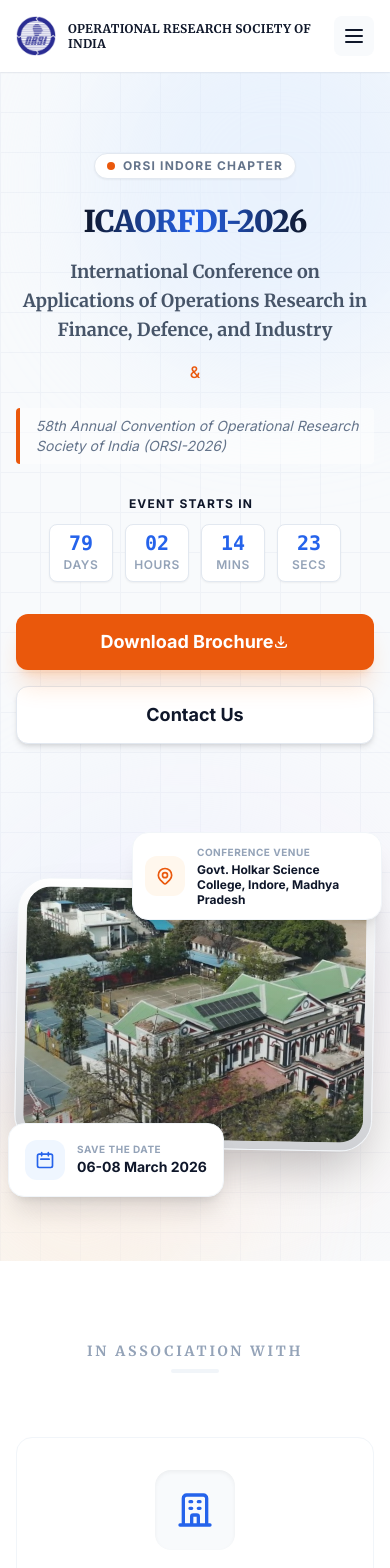
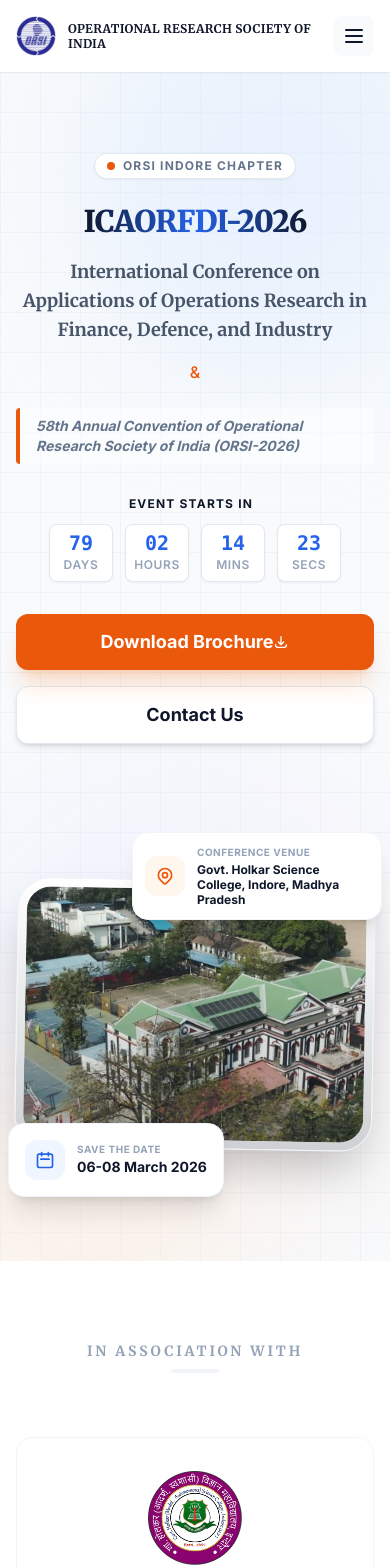
Before and after one commit to vikrantwiz02/ORSI-Conference-2025, a React (Vite) app: page / in a window 390 px wide. Shown: the top 1568 px of the page. Built offline with nearby package versions, Linux system fonts and the light colour scheme.

Commit message:
Refactor code structure for improved readability and maintainability

```diff
--- a/components/CommitteeSection.tsx
+++ b/components/CommitteeSection.tsx
@@ -1,5 +1,5 @@
 import React, { useState } from 'react';
-import { PATRONS, CHAIRS, ADVISORY_COMMITTEE, ORGANIZING_COMMITTEE } from '../constants';
+import { PATRONS, CHAIRS, ADVISORY_COMMITTEE, ORGANIZING_COMMITTEE, ORSI_COUNCIL_MEMBERS } from '../constants';
 
 const CommitteeSection: React.FC = () => {
   const [showAllAdvisory, setShowAllAdvisory] = useState(false);
@@ -58,22 +58,29 @@
             <h3 className="text-2xl font-bold text-govt-navy mb-8 text-center bg-slate-50 py-4 rounded-xl mx-auto max-w-3xl border border-slate-200">
                 Organizing Committee
             </h3>
-            <div className="grid grid-cols-1 md:grid-cols-2 gap-8 mb-16 max-w-4xl mx-auto">
+            <div className="grid grid-cols-1 md:grid-cols-2 lg:grid-cols-3 gap-8 mb-16">
                 {ORGANIZING_COMMITTEE.map((person, idx) => {
-                    const isObject = typeof person === 'object' && person !== null;
-                    const personObj = isObject ? person as { name: string; affiliation: string; email?: string } : null;
+                    const parts = person.split(', ');
+                    const name = parts[0];
+                    const affiliation = parts.slice(1).join(', ');
                     return (
                         <div key={idx} className="bg-slate-50 p-6 rounded-2xl text-center border-b-4 border-govt-accent hover:shadow-lg transition-shadow">
                             <div className="w-24 h-24 bg-white shadow-sm rounded-full mx-auto mb-4 flex items-center justify-center text-3xl font-serif font-bold text-govt-accent border border-slate-100">
-                                {typeof person === 'string' ? person.charAt(0) : personObj?.name.charAt(0)}
+                                {name.charAt(0)}
                             </div>
-                            <p className="text-xs font-bold text-govt-blue uppercase tracking-wider mb-2">Chair</p>
-                            <h3 className="text-lg font-bold text-govt-navy mb-2">{typeof person === 'string' ? person : personObj?.name}</h3>
-                            <p className="text-sm text-slate-600 leading-snug">{typeof person === 'string' ? '' : personObj?.affiliation}</p>
-                            {personObj?.email && <a href={`mailto:${personObj.email}`} className="text-xs text-govt-blue mt-2 block hover:underline">{personObj.email}</a>}
+                            <h3 className="text-lg font-bold text-govt-navy mb-2">{name}</h3>
+                            <p className="text-sm text-slate-600 leading-snug">{affiliation}</p>
                         </div>
                     );
                 })}
+            </div>
+
+            {/* Speakers Section */}
+            <h3 className="text-2xl font-bold text-govt-navy mb-8 text-center bg-slate-50 py-4 rounded-xl mx-auto max-w-3xl border border-slate-200">
+                Speakers
+            </h3>
+            <div className="text-center mb-16 py-8">
+                <p className="text-2xl md:text-3xl font-serif italic text-slate-500">To be announced soon</p>
             </div>
         </div>
 
@@ -113,6 +120,26 @@
                 </div>
             )}
         </div>
+
+        {/* ORSI Council Members */}
+        <div className="mb-20">
+            <h3 className="text-2xl font-bold text-govt-navy mb-8 text-center bg-slate-50 py-4 rounded-xl mx-auto max-w-3xl border border-slate-200">
+                ORSI Council Members
+            </h3>
+
+            <div className="grid grid-cols-1 md:grid-cols-2 lg:grid-cols-3 gap-x-8 gap-y-4">
+                {ORSI_COUNCIL_MEMBERS.map((member, idx) => (
+                    member ? (
+                        <div key={idx} className="flex items-start gap-3 p-4 bg-white rounded-xl hover:bg-blue-50 transition-colors border border-slate-100 hover:border-blue-100 shadow-sm">
+                            <div className="mt-1.5 w-2 h-2 rounded-full bg-govt-blue flex-shrink-0"></div>
+                            <p className="text-sm text-slate-700 font-medium">{member}</p>
+                        </div>
+                    ) : (
+                        <div key={idx} className="invisible"></div>
+                    )
+                ))}
+            </div>
+        </div>
       </div>
     </section>
   );
--- a/components/Hero.tsx
+++ b/components/Hero.tsx
@@ -81,7 +81,7 @@
                         &
                     </p>
 
-                    <p className="text-sm md:text-base text-slate-500 mb-8 italic border-l-4 border-govt-accent pl-4 lg:ml-0 inline-block lg:block text-left bg-white/50 lg:bg-transparent p-2 lg:p-0 rounded lg:rounded-none">
+                    <p className="text-sm md:text-base text-slate-500 mb-8 italic border-l-4 border-govt-accent pl-4 lg:ml-0 inline-block lg:block text-left bg-white/50 lg:bg-transparent p-2 lg:p-0 rounded lg:rounded-none font-bold">
                          {CONFERENCE_DETAILS.subEvent}
                     </p>
 
--- a/components/SponsorsSection.tsx
+++ b/components/SponsorsSection.tsx
@@ -1,38 +1,30 @@
 import React from 'react';
-import { BuildingLibraryIcon, AcademicCapIcon } from './Icons';
 
 const PARTNERS = [
   {
     name: "Govt. Holkar Science College",
     role: "Host Institution",
     type: "Academic",
-    icon: <BuildingLibraryIcon className="w-10 h-10 text-govt-blue" />
+    logo: "/holkar_logo.png"
   },
   {
     name: "ORSI Indore Chapter",
     role: "Organizer",
     type: "Society",
-    icon: <AcademicCapIcon className="w-10 h-10 text-govt-accent" />
+    logo: "/orsi_logo.png"
   },
   {
-    name: "Springer Nature",
+    name: "OPSEARCH",
+    nameSecondary: "(Springer Nature)",
     role: "Publication Partner",
     type: "Journal",
-    icon: (
-      <svg className="w-10 h-10 text-slate-700" viewBox="0 0 24 24" fill="currentColor">
-        <path d="M16.5 4c-1.7 0-3 1.3-3 3v10c0 1.7 1.3 3 3 3s3-1.3 3-3V7c0-1.7-1.3-3-3-3zm-9 0c-1.7 0-3 1.3-3 3v10c0 1.7 1.3 3 3 3s3-1.3 3-3V7c0-1.7-1.3-3-3-3z"/>
-      </svg>
-    )
+    logo: "/springer_logo.png"
   },
   {
     name: "Scopus",
     role: "Indexing Partner",
     type: "Database",
-    icon: (
-      <svg className="w-10 h-10 text-orange-600" viewBox="0 0 24 24" fill="currentColor">
-        <path d="M12 2C6.48 2 2 6.48 2 12s4.48 10 10 10 10-4.48 10-10S17.52 2 12 2zm-1 17.93c-3.95-.49-7-3.85-7-7.93 0-.62.08-1.21.21-1.79L9 15v1c0 1.1.9 2 2 2v1.93zm6.9-2.54c-.26-.81-1-1.39-1.9-1.39h-1v-3c0-.55-.45-1-1-1H8v-2h2c.55 0 1-.45 1-1V7h2c1.1 0 2-.9 2-2v-.41c2.93 1.19 5 4.06 5 7.41 0 2.08-.8 3.97-2.1 5.39z"/>
-      </svg>
-    )
+    logo: "/Scopus_logo.png"
   }
 ];
 
@@ -55,8 +47,12 @@
             >
               <div className="absolute top-0 left-0 w-full h-1 bg-gradient-to-r from-transparent via-slate-200 to-transparent opacity-0 group-hover:opacity-100 transition-opacity"></div>
 
-              <div className="mb-6 p-5 bg-slate-50 rounded-2xl shadow-inner group-hover:scale-110 transition-transform duration-300">
-                {partner.icon}
+              <div className="mb-6 h-24 w-24 flex items-center justify-center group-hover:scale-110 transition-transform duration-300">
+                <img
+                  src={partner.logo}
+                  alt={partner.name}
+                  className="max-h-full max-w-full object-contain"
+                />
               </div>
               <h4 className="text-lg font-bold text-govt-navy mb-1.5 group-hover:text-govt-blue transition-colors">
                 {partner.name}
--- a/constants.ts
+++ b/constants.ts
@@ -7,7 +7,7 @@
   host: "Operational Research Society of India",
   venue: "Govt. Holkar Science College, Indore, Madhya Pradesh",
   date: "06-08 March 2026",
-  website: "https://orsi-2026.com",
+  website: "https://orsiconference.org/",
   email: "icaorfdi2026@gmail.com"
 };
 
@@ -116,6 +116,26 @@
   "Dr. Pradeep Joshi, IPS Indore"
 ];
 
+export const ORSI_COUNCIL_MEMBERS = [
+  "Prof. Chandra Kant Jaggi",
+  "Prof. Bibhas Chandra Giri",
+  "Prof. Shiv Raj Singh Pundir",
+  "Prof. Samarjit Kar",
+  "Prof. R. N. Mukherjee",
+  "Dr. Bhikari Charan Pattanayak",
+  "Dr. Anupama Chanda Mitra",
+  "Dr. Rupak Bhattacharyya",
+  "Mr. Suprativ Saha",
+  "Dr. Chittaranjan Mallick",
+  "Dr. Dharmendra Yadav",
+  "Dr. Surbhi Singhal",
+  "Dr. Nabendu Sen",
+  "Dr. Jayanta Kumar Dey",
+  "Prof. Pankaj Dutta",
+  "",
+  "Dr. Anirban Saha"
+];
+
 export const IMPORTANT_DATES = [
   { label: "Last date for extended abstract submission", date: "10/02/2026" },
   { label: "Notification for Acceptance of Abstracts", date: "12/02/2026" },
```
Also changed, not shown: public/Scopus_logo.png (added), public/holkar_logo.png (renamed from public/logo.png).
